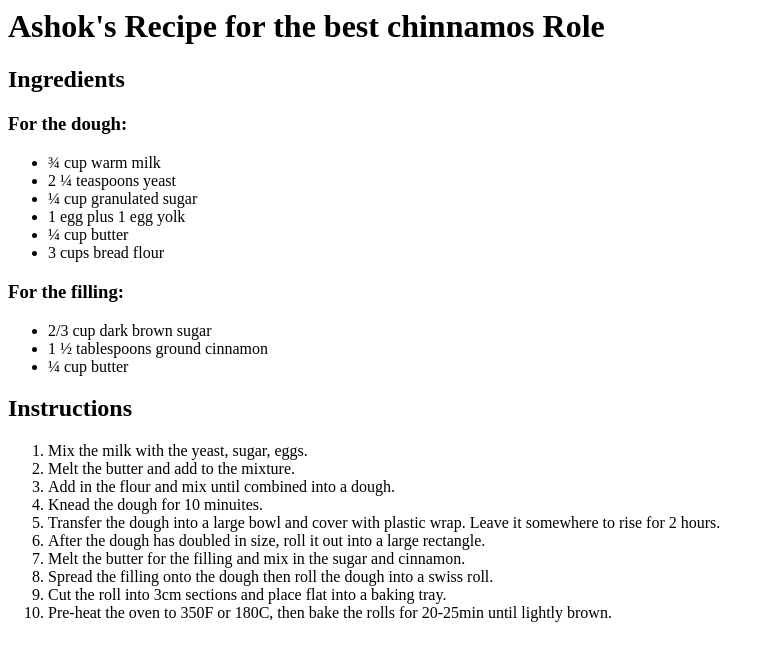
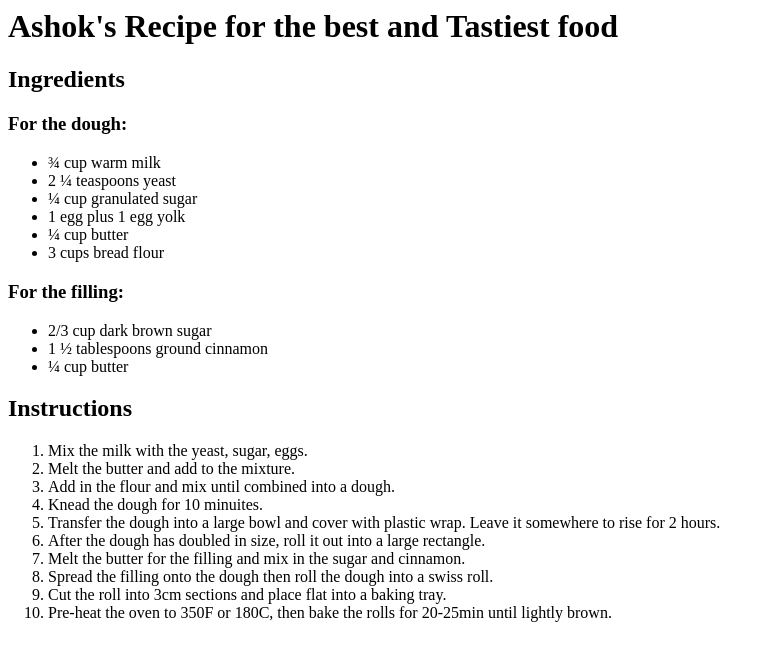
Before and after one commit to ITTADI-ASHOK/webdev-exercises, a plain HTML site: page 3.0 List Elements/index.html in a window 1280 px wide. Shown: the whole page, without its empty margins (0-771 px from the left). Drawn offline with Linux system fonts and the light colour scheme.

Commit message:
Update recipe title for clarity and appeal

```diff
--- a/3.0 List Elements/index.html
+++ b/3.0 List Elements/index.html
@@ -1,4 +1,4 @@
-<h1>Ashok's  Recipe for the best chinnamos Role</h1>
+<h1>Ashok's  Recipe for the best and Tastiest food </h1>
 
 <h2>Ingredients</h2>
 
```
